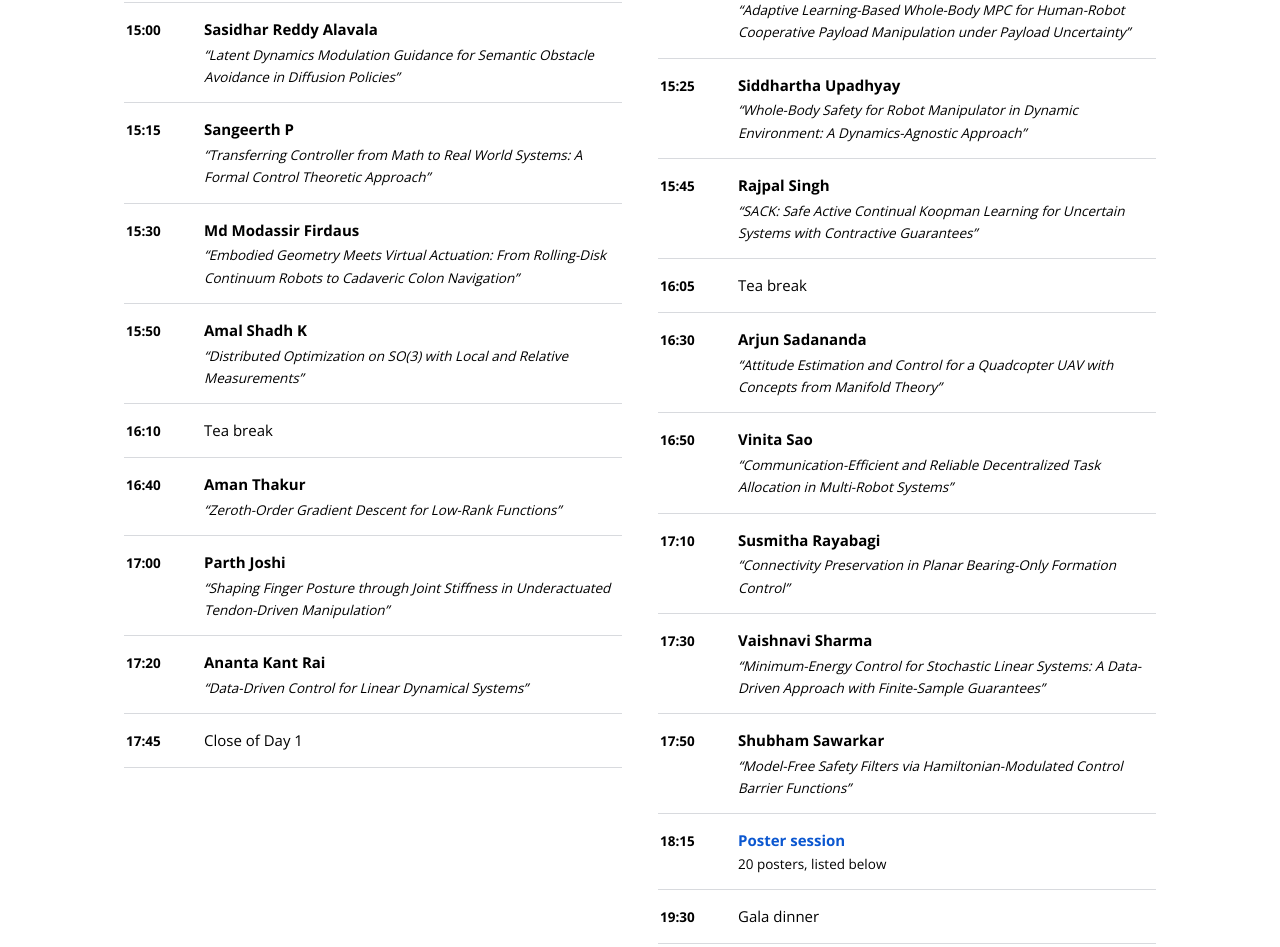
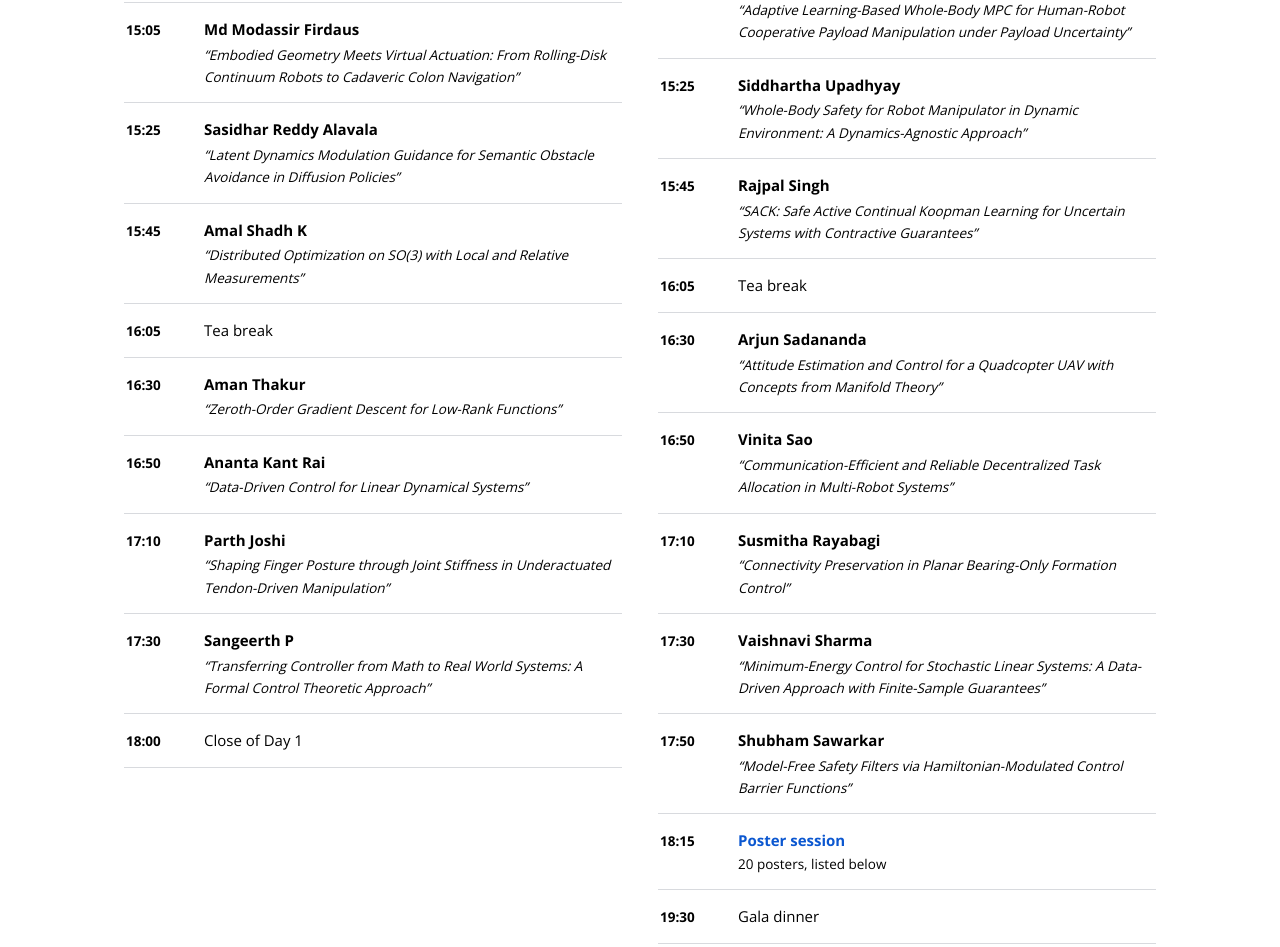
Before and after one commit to coralworkshop/coralworkshop.github.io, a plain HTML site: page index.html in a window 1280 px wide. Shown: the part 3260-4207 px from the top of the page. Drawn offline with nearby package versions, Linux system fonts and the light colour scheme.

Commit message:
update schedule

```diff
--- a/index.html
+++ b/index.html
@@ -360,7 +360,7 @@
         The first two days bring together invited talks and presentations by nominated students,
         with a poster session and gala dinner on the evening of Day 2. The third day has a talk by
         TCS Research, a visit to the CPS labs and the prize distribution. Invited talks are 45
-        minutes and student presentations 15 to 20 minutes, including Q&amp;A. All times IST.
+        minutes and student presentations 20 minutes, including Q&amp;A. All times IST.
       </p>
       <p class="prose">
         <strong>Venue:</strong> G-22 Seminar Hall, TCS Smart X Hub, Indian Institute of Science.
@@ -384,15 +384,15 @@
             <div class="slot break"><time>12:15</time><div><div class="what">Lunch</div></div></div>
             <div class="slot"><time>14:00</time><div><div class="what">Invited talk</div><div class="who"><a href="https://mae.osu.edu/people/goswami.78" target="_blank" rel="noopener">Prof. Debdipta Goswami</a>, The Ohio State University</div><div class="talk">&ldquo;K-PWM: Control-Oriented Structured World Models under Partial Observation&rdquo;</div></div></div>
             <div class="slot student"><time>14:45</time><div><div class="what">Mritunjoy Halder</div><div class="talk">&ldquo;GenieMotion: Canonical Geometry-Grounded SE(3) Trajectory Recovery from Generated Videos&rdquo;</div></div></div>
-            <div class="slot student"><time>15:00</time><div><div class="what">Sasidhar Reddy Alavala</div><div class="talk">&ldquo;Latent Dynamics Modulation Guidance for Semantic Obstacle Avoidance in Diffusion Policies&rdquo;</div></div></div>
-            <div class="slot student"><time>15:15</time><div><div class="what">Sangeerth P</div><div class="talk">&ldquo;Transferring Controller from Math to Real World Systems: A Formal Control Theoretic Approach&rdquo;</div></div></div>
-            <div class="slot student"><time>15:30</time><div><div class="what">Md Modassir Firdaus</div><div class="talk">&ldquo;Embodied Geometry Meets Virtual Actuation: From Rolling-Disk Continuum Robots to Cadaveric Colon Navigation&rdquo;</div></div></div>
-            <div class="slot student"><time>15:50</time><div><div class="what">Amal Shadh K</div><div class="talk">&ldquo;Distributed Optimization on SO(3) with Local and Relative Measurements&rdquo;</div></div></div>
-            <div class="slot break"><time>16:10</time><div><div class="what">Tea break</div></div></div>
-            <div class="slot student"><time>16:40</time><div><div class="what">Aman Thakur</div><div class="talk">&ldquo;Zeroth-Order Gradient Descent for Low-Rank Functions&rdquo;</div></div></div>
-            <div class="slot student"><time>17:00</time><div><div class="what">Parth Joshi</div><div class="talk">&ldquo;Shaping Finger Posture through Joint Stiffness in Underactuated Tendon-Driven Manipulation&rdquo;</div></div></div>
-            <div class="slot student"><time>17:20</time><div><div class="what">Ananta Kant Rai</div><div class="talk">&ldquo;Data-Driven Control for Linear Dynamical Systems&rdquo;</div></div></div>
-            <div class="slot break"><time>17:45</time><div><div class="what">Close of Day 1</div></div></div>
+            <div class="slot student"><time>15:05</time><div><div class="what">Md Modassir Firdaus</div><div class="talk">&ldquo;Embodied Geometry Meets Virtual Actuation: From Rolling-Disk Continuum Robots to Cadaveric Colon Navigation&rdquo;</div></div></div>
+            <div class="slot student"><time>15:25</time><div><div class="what">Sasidhar Reddy Alavala</div><div class="talk">&ldquo;Latent Dynamics Modulation Guidance for Semantic Obstacle Avoidance in Diffusion Policies&rdquo;</div></div></div>
+            <div class="slot student"><time>15:45</time><div><div class="what">Amal Shadh K</div><div class="talk">&ldquo;Distributed Optimization on SO(3) with Local and Relative Measurements&rdquo;</div></div></div>
+            <div class="slot break"><time>16:05</time><div><div class="what">Tea break</div></div></div>
+            <div class="slot student"><time>16:30</time><div><div class="what">Aman Thakur</div><div class="talk">&ldquo;Zeroth-Order Gradient Descent for Low-Rank Functions&rdquo;</div></div></div>
+            <div class="slot student"><time>16:50</time><div><div class="what">Ananta Kant Rai</div><div class="talk">&ldquo;Data-Driven Control for Linear Dynamical Systems&rdquo;</div></div></div>
+            <div class="slot student"><time>17:10</time><div><div class="what">Parth Joshi</div><div class="talk">&ldquo;Shaping Finger Posture through Joint Stiffness in Underactuated Tendon-Driven Manipulation&rdquo;</div></div></div>
+            <div class="slot student"><time>17:30</time><div><div class="what">Sangeerth P</div><div class="talk">&ldquo;Transferring Controller from Math to Real World Systems: A Formal Control Theoretic Approach&rdquo;</div></div></div>
+            <div class="slot break"><time>18:00</time><div><div class="what">Close of Day 1</div></div></div>
           </div>
         </div>
 
```
